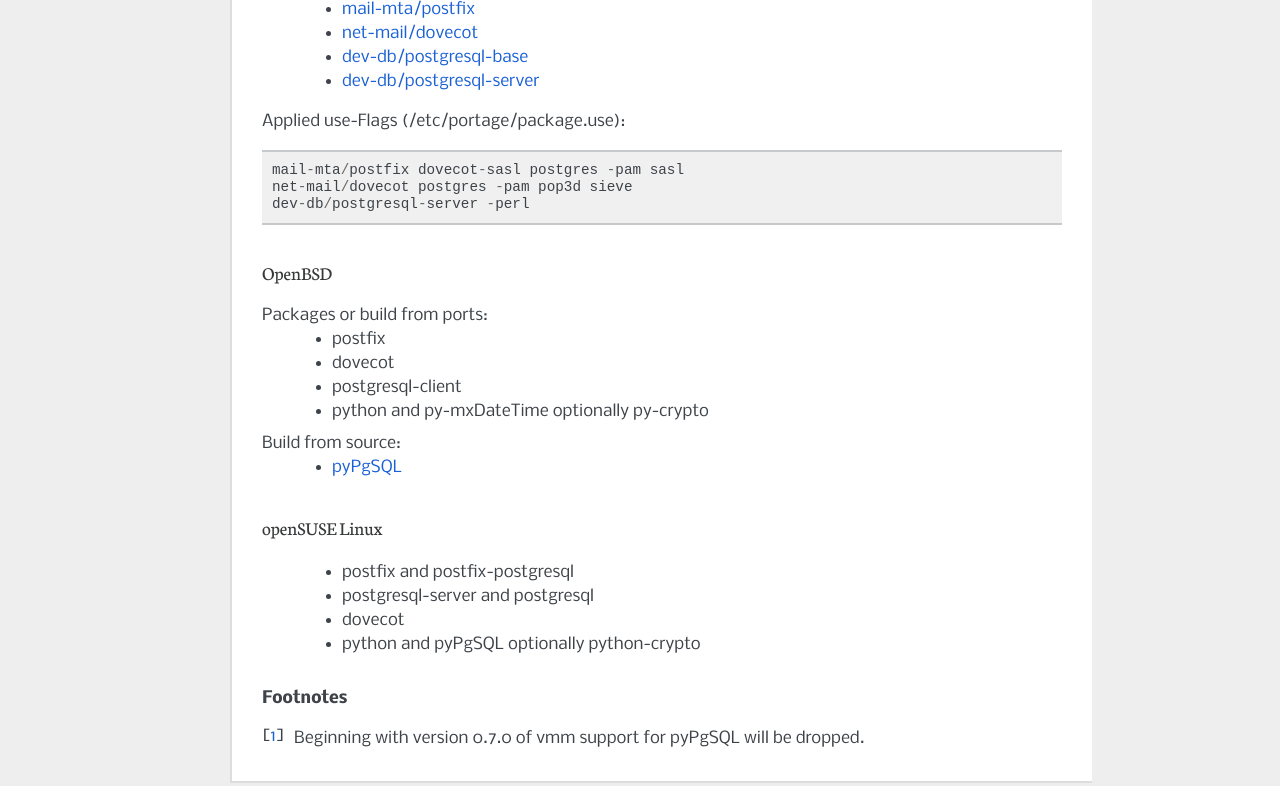
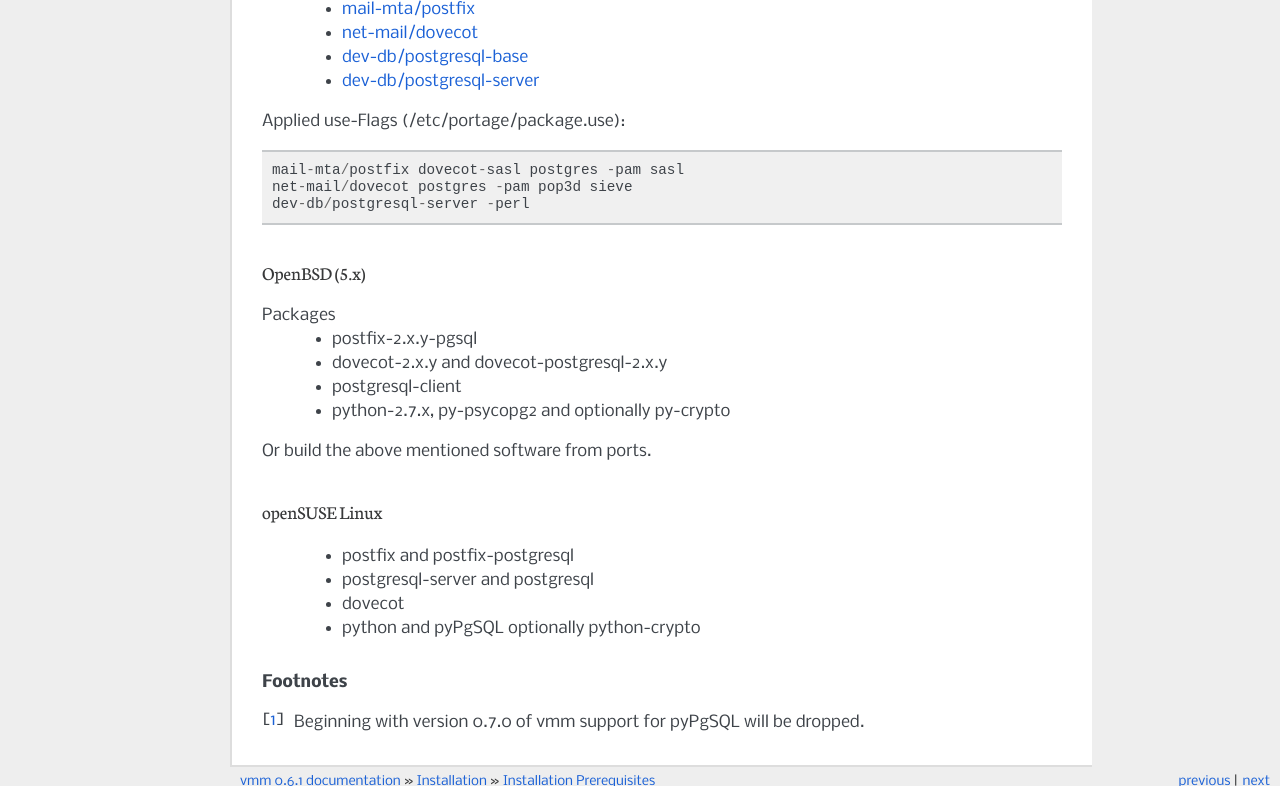
Before and after one commit to kmohrf/vmm, a Sphinx documentation site: the page built from doc/web/source/installation/prerequisites.rst, in a window 1280 px wide and 900 px high, scrolled down 1574 px, cut to the strip 0-786 px from the top of the window. Built offline with Sphinx 7.4.7, drawn with Linux system fonts in a browser that asks for light colours.

Commit message:
doc/web: Updated OpenBSD's package names.

```diff
--- a/doc/web/source/installation/prerequisites.rst
+++ b/doc/web/source/installation/prerequisites.rst
@@ -92,16 +92,15 @@
  net-mail/dovecot postgres -pam pop3d sieve
  dev-db/postgresql-server -perl
 
-OpenBSD
-^^^^^^^
-Packages or build from ports:
- ‣ postfix
- ‣ dovecot
+OpenBSD (5.x)
+^^^^^^^^^^^^^
+Packages
+ ‣ postfix-2.x.y-pgsql
+ ‣ dovecot-2.x.y and dovecot-postgresql-2.x.y
  ‣ postgresql-client
- ‣ python and py-mxDateTime optionally py-crypto
+ ‣ python-2.7.x, py-psycopg2 and optionally py-crypto
 
-Build from source:
- ‣ pyPgSQL_
+Or build the above mentioned software from ports.
 
 openSUSE Linux
 ^^^^^^^^^^^^^^
```
